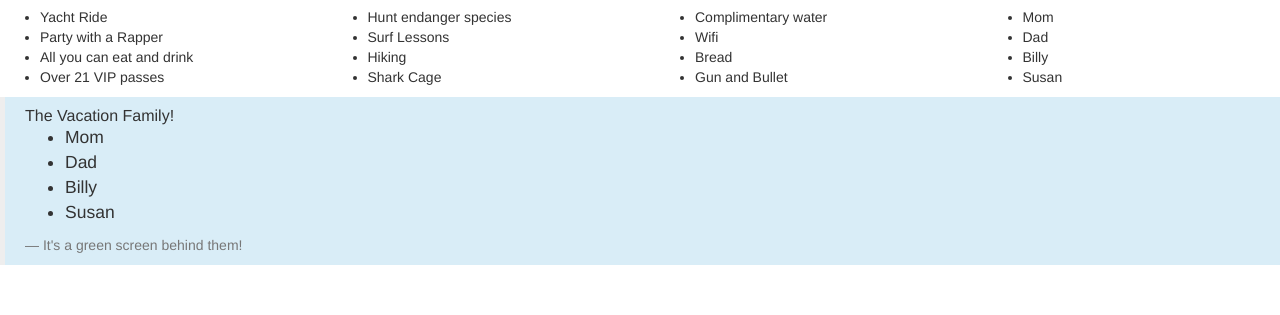
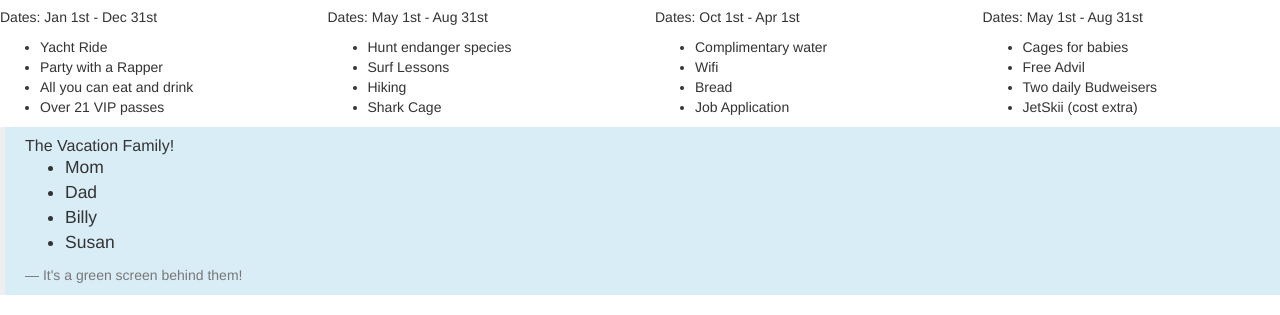
Before and after one commit to Mathew29/vacation-site, a plain HTML site: page index.html in a window 1280 px wide. Shown: the part 622-937 px from the top of the page. Before the commit the page ends 907 px from the top, so only its background shows below. Drawn offline with Linux system fonts and the light colour scheme.

Commit message:
add dates to the columns

```diff
--- a/index.html
+++ b/index.html
@@ -46,6 +46,7 @@
           <div class="header">
             <h2>Primium Package</h2>
           </div>
+          <p>Dates: Jan 1st - Dec 31st</p>
           <ul>
             <li>Yacht Ride</li>
             <li>Party with a Rapper</li>
@@ -57,6 +58,7 @@
           <div class="header">
             <h2>Adeventure Package</h2>
           </div>
+          <p>Dates: May 1st - Aug 31st</p>
           <ul>
             <li>Hunt endanger species</li>
             <li>Surf Lessons</li>
@@ -68,22 +70,24 @@
           <div class="header">
             <h2>Discount Package</h2>
           </div>
+          <p>Dates: Oct 1st - Apr 1st</p>
           <ul>
             <li>Complimentary water</li>
             <li>Wifi</li>
             <li>Bread</li>
-            <li>Gun and Bullet</li>
+            <li>Job Application</li>
           </ul>
         </div>
         <div class="col-md-3">
           <div class="header">
             <h2>Family Fun Package</h2>
           </div>
+          <p>Dates: May 1st - Aug 31st</p>
           <ul>
-            <li>Mom</li>
-            <li>Dad</li>
-            <li>Billy</li>
-            <li>Susan</li>
+            <li>Cages for babies</li>
+            <li>Free Advil</li>
+            <li>Two daily Budweisers</li>
+            <li>JetSkii (cost extra)</li>
           </ul>
         </div>
       </div>
```
